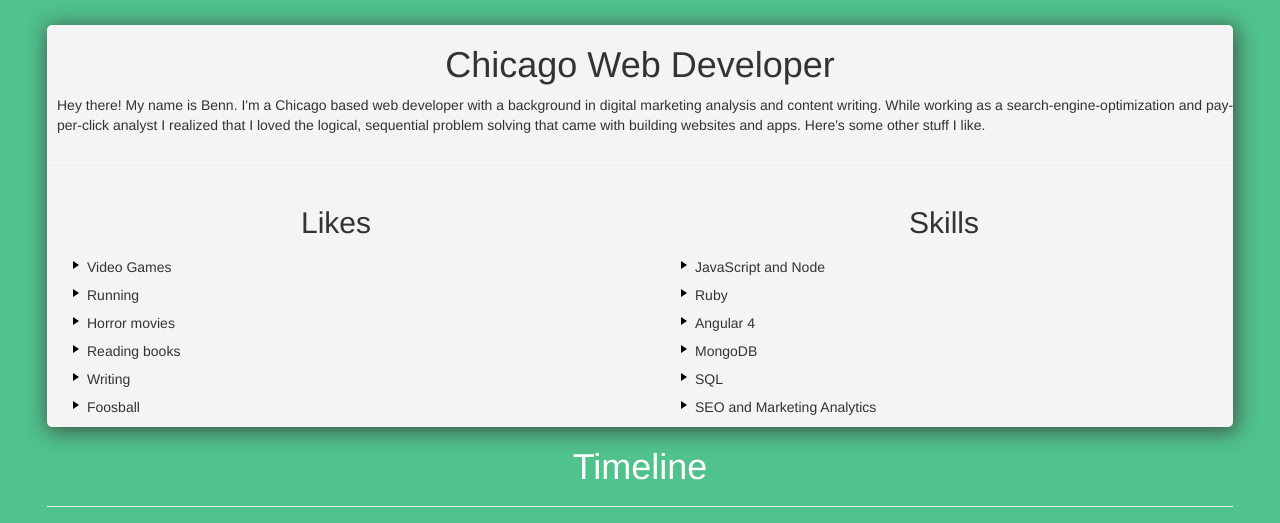
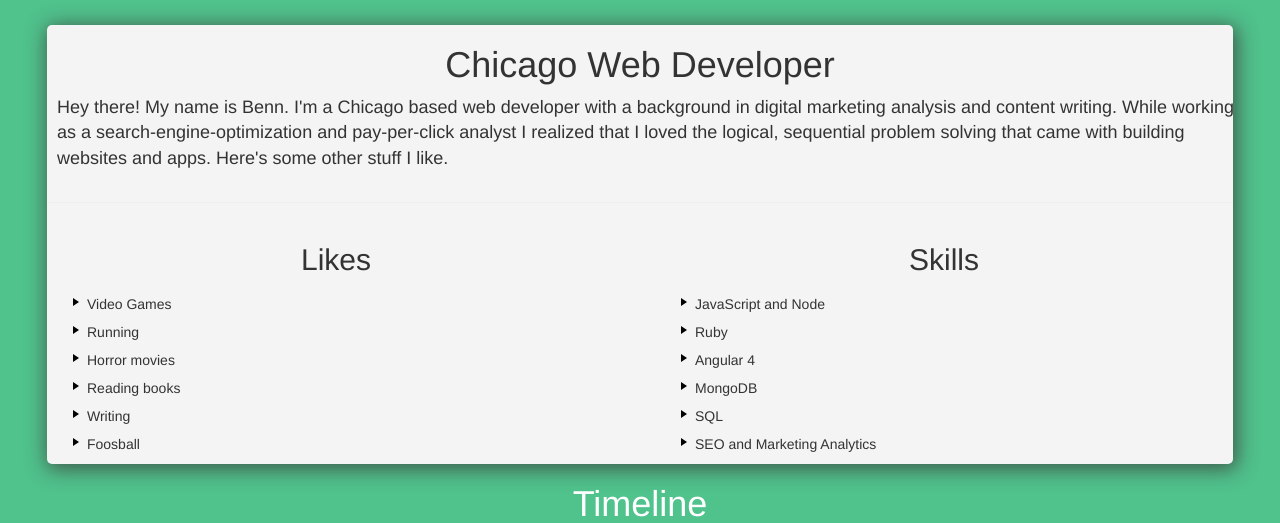
Before and after one commit to AceCat/portfolio-site, a PHP site: page /about.html in a window 1280 px wide. Shown: the part 50-573 px from the top of the page. Run offline with PHP 8.4, Linux system fonts and the light colour scheme; some libraries are stand-ins or nearby versions.

Commit message:
changing font size

```diff
--- a/styles/style.css
+++ b/styles/style.css
@@ -297,6 +297,7 @@ time {
 #about-blurb {
 	margin-left: 20px;
 	padding: 0 5px 0 5px;
+	font-size: 18px;
 }
 
 ul {
```
